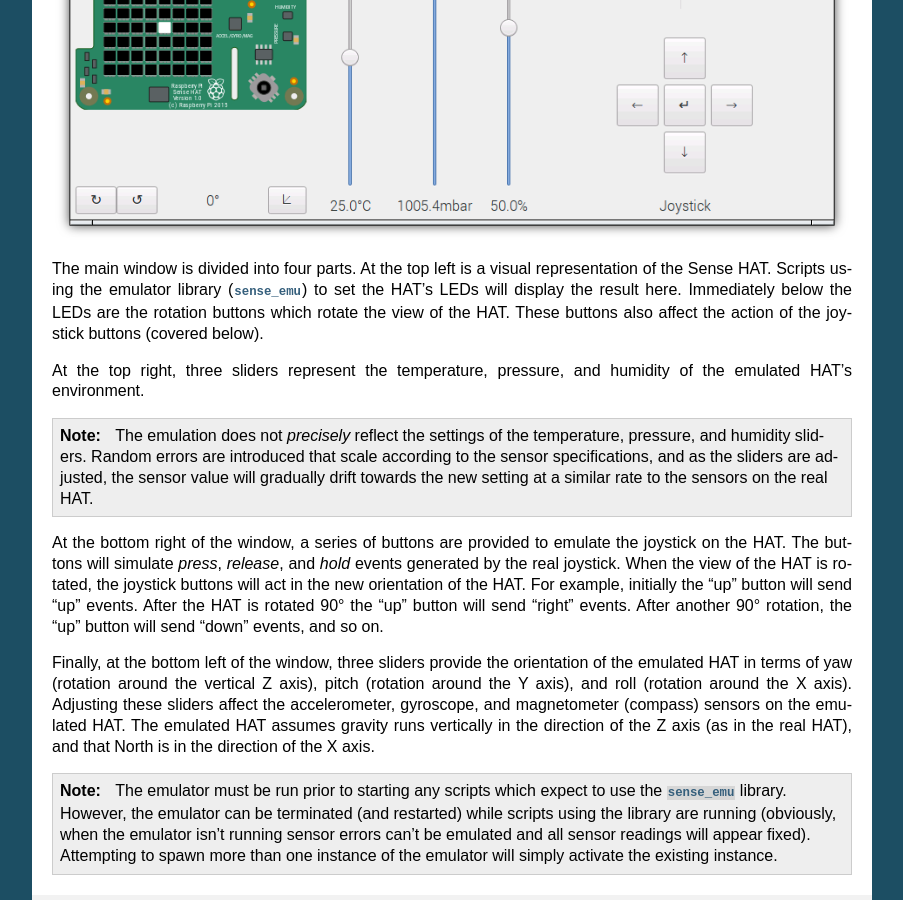
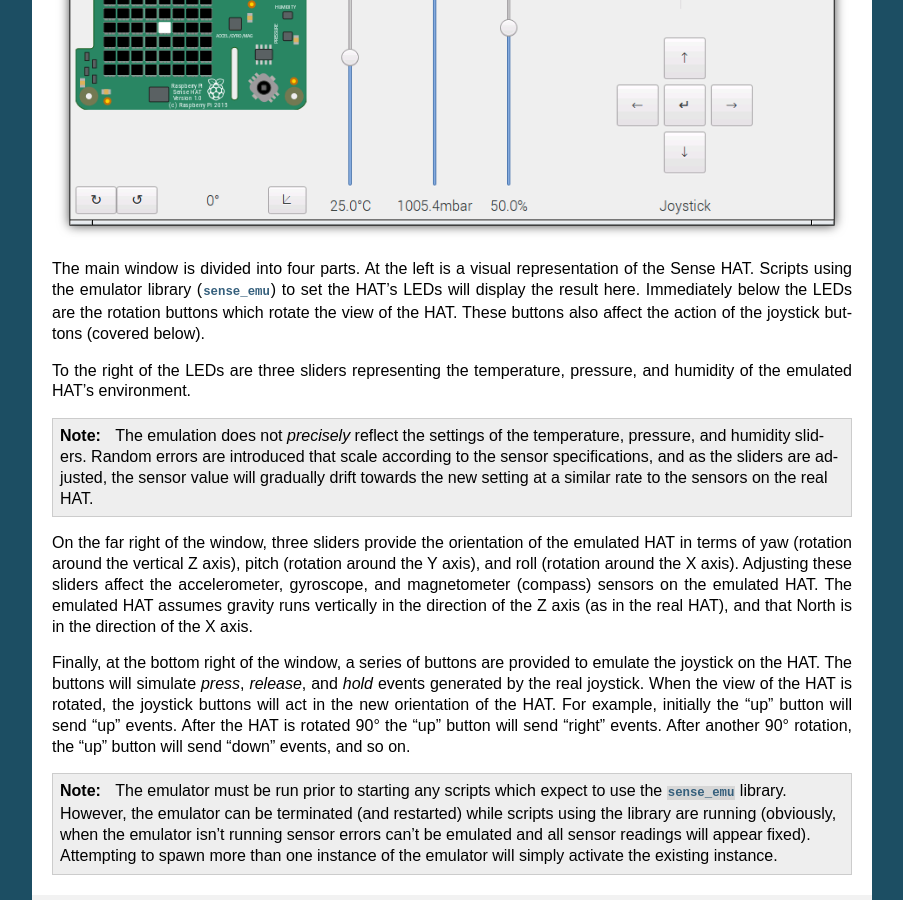
Before and after one commit to astro-pi/python-sense-emu, a Sphinx documentation site: the page built from docs/sense_emu_gui.rst, in a window 1280 px wide and 900 px high, scrolled down 537 px. Shown: the whole window, without its empty margins (198-1101 px from the left). Built offline with Sphinx 7.4.7, drawn with Linux system fonts in a browser that asks for light colours.

Commit message:
Fix #12
Correct the description of the UI and remove the shebang from the
joystick example.

```diff
--- a/docs/sense_emu_gui.rst
+++ b/docs/sense_emu_gui.rst
@@ -20,15 +20,15 @@ Usage
 .. image:: gui_overview.png
     :align: center
 
-The main window is divided into four parts. At the top left is a visual
+The main window is divided into four parts. At the left is a visual
 representation of the Sense HAT. Scripts using the emulator library
 (:mod:`sense_emu`) to set the HAT's LEDs will display the result here.
 Immediately below the LEDs are the rotation buttons which rotate the view of
 the HAT. These buttons also affect the action of the joystick buttons (covered
 below).
 
-At the top right, three sliders represent the temperature, pressure, and
-humidity of the emulated HAT's environment.
+To the right of the LEDs are three sliders representing the temperature,
+pressure, and humidity of the emulated HAT's environment.
 
 .. note::
 
@@ -38,21 +38,21 @@ humidity of the emulated HAT's environment.
     the sensor value will gradually drift towards the new setting at a similar
     rate to the sensors on the real HAT.
 
-At the bottom right of the window, a series of buttons are provided to emulate
-the joystick on the HAT. The buttons will simulate *press*, *release*, and
-*hold* events generated by the real joystick. When the view of the HAT is
+On the far right of the window, three sliders provide the orientation of the
+emulated HAT in terms of yaw (rotation around the vertical Z axis), pitch
+(rotation around the Y axis), and roll (rotation around the X axis). Adjusting
+these sliders affect the accelerometer, gyroscope, and magnetometer (compass)
+sensors on the emulated HAT. The emulated HAT assumes gravity runs vertically
+in the direction of the Z axis (as in the real HAT), and that North is in the
+direction of the X axis.
+
+Finally, at the bottom right of the window, a series of buttons are provided to
+emulate the joystick on the HAT. The buttons will simulate *press*, *release*,
+and *hold* events generated by the real joystick. When the view of the HAT is
 rotated, the joystick buttons will act in the new orientation of the HAT. For
 example, initially the "up" button will send "up" events. After the HAT is
 rotated 90° the "up" button will send "right" events. After another 90°
 rotation, the "up" button will send "down" events, and so on.
-
-Finally, at the bottom left of the window, three sliders provide the
-orientation of the emulated HAT in terms of yaw (rotation around the vertical Z
-axis), pitch (rotation around the Y axis), and roll (rotation around the X
-axis). Adjusting these sliders affect the accelerometer, gyroscope, and
-magnetometer (compass) sensors on the emulated HAT. The emulated HAT assumes
-gravity runs vertically in the direction of the Z axis (as in the real HAT),
-and that North is in the direction of the X axis.
 
 .. note::
 
```
Also changed, not shown: 1 other file.
